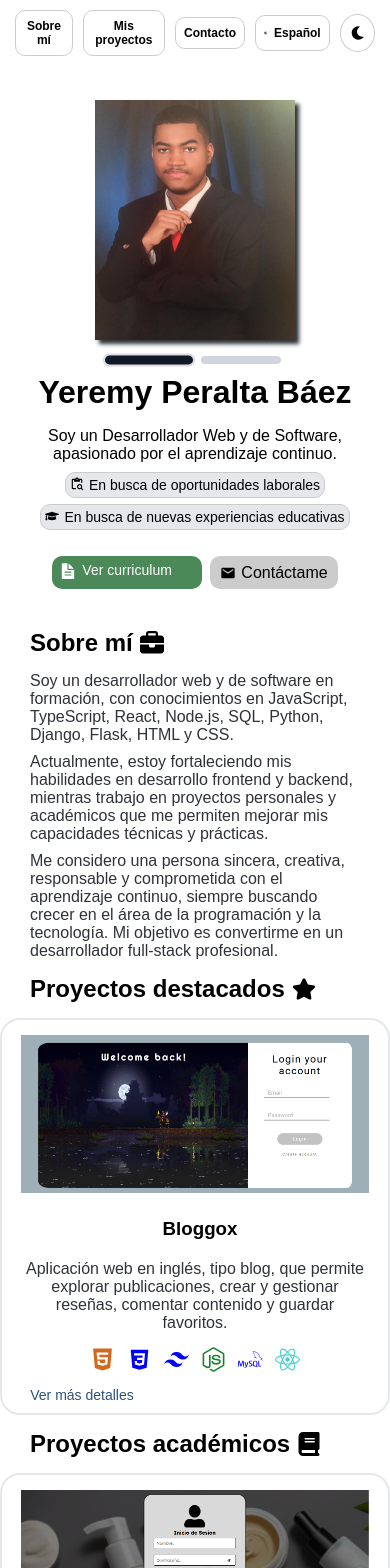
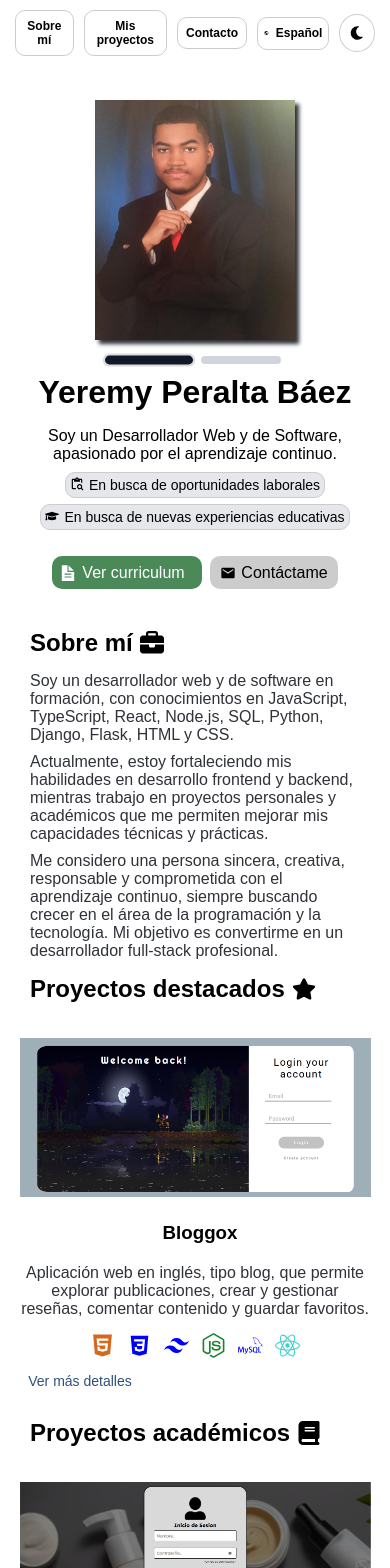
Before and after one commit to Yeremaia/portafolioWeb, a React (Vite) app: page /#/ in a window 390 px wide. Shown: the top 1568 px of the page. Built offline with nearby package versions, Linux system fonts and the light colour scheme.

Commit message:
cambiando css al titulo y caja

```diff
--- a/src/App.css
+++ b/src/App.css
@@ -277,7 +277,6 @@ header {
 }
 
 .lado-derecho-arriba p {
-  /*  */
   font-size: 16px;
   margin: 6px 5px;
 }
@@ -338,8 +337,11 @@ header {
 
 #verCurriculum{
   background-color: #4b8a58;
+  font-size: 16px;
   color: #ffffff;
   border: none;
+  display: flex;
+  align-items: center;
 }
 
 #verCurriculum:hover {
@@ -535,8 +537,9 @@ h2 svg {
 }
 
 .ejecutar-codigo {
-  background-color: #17832d;
+  background-color: #4b8a58;
   color: white;
+  align-items: center;
 }
 
 .ejecutar-codigo:hover {
@@ -1023,19 +1026,21 @@ footer ul li a svg {
   }
 
   .menu-contenido li a {
-    padding: 10px 8px;
+    padding: 8px 6px;
     font-size: 12px;
   }
 
   .menu-contenido li button {
     padding: 8px 8px;
     font-size: 12px;
+    width: auto;
   }
 
   #boton-idioma button {
     display: flex;
     align-content: center;
     justify-content: center;
+    padding: 6.5px 6px;
   }
 
 }
@@ -1130,7 +1135,7 @@ footer ul li a svg {
 
   .ejecutar-codigo {
     margin-top: 7px;
-    height: 31px;
+    height: 28px;
     margin-right: 20px;
   }
 
@@ -1140,9 +1145,15 @@ footer ul li a svg {
   }
 }
 
+/* Certificado movil */
 @media (max-width: 768px) {
   .titulo-certificado-movil {
     font-size: 20px;
+    display: inline-flexbox;
+  }
+
+  .titulo-certificado-movil svg {
+    margin-left: 2px;
   }
 
   .conjunto-formacion {
@@ -1150,14 +1161,44 @@ footer ul li a svg {
     align-items: center;
   }
 
+  .conjunto-formacion img {
+    margin-bottom: 9px;
+  }
+
+  .tipo-carrera {
+    margin-bottom: 9px;
+  }
+
+  .curso-enfocado {
+    margin-bottom: 15px;
+  }
+
+  .curso-certificado {
+    margin: 11px 0;
+  }
+
   .caja-certificado {
     width: 90%;
+    height: auto;
     margin-bottom: 15px;
+  }
+
+  .caja-certificado a {
+    margin-bottom: 10px;
   }
 
   .btn-slider {
     display: none;
   }
+
+  .contenido-proyectos-destacados {
+    margin-top: 20px;
+    margin-bottom: 20px;
+    border: none;
+    justify-content: space-between;
+  }
+
+
 }
 
 @media (max-width: 480px) {
```
